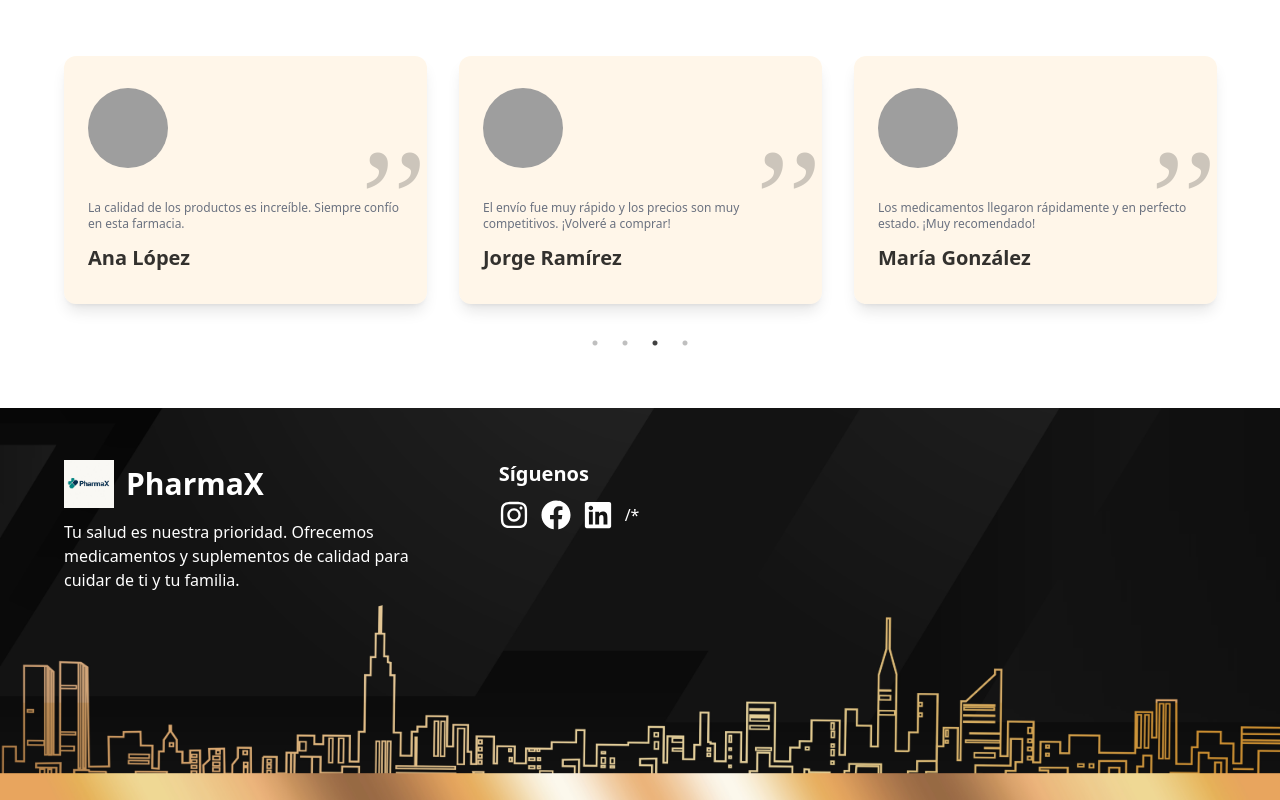
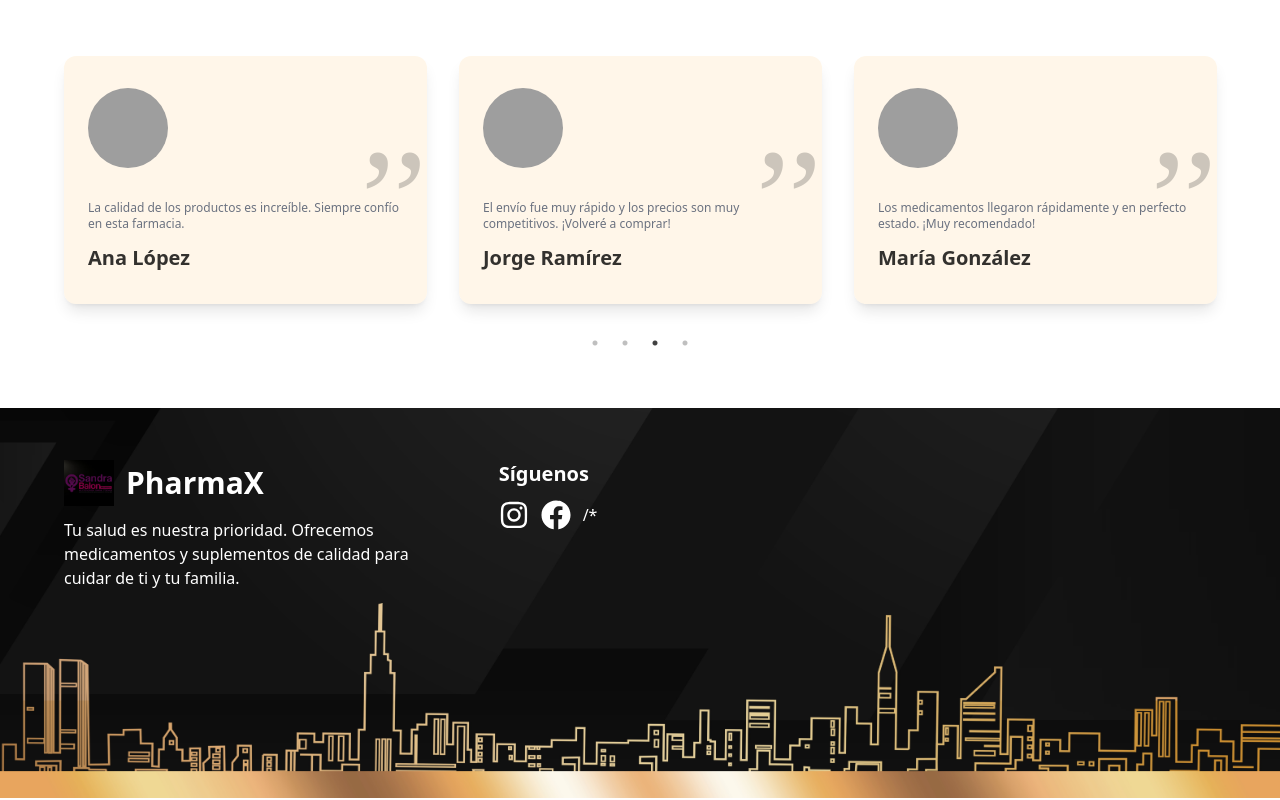
Before and after one commit to eduardopedroza/sandra-balon, a React (Vite) app: page / in a window 1280 px wide. Shown: the part 2055-2855 px from the top of the page. Built offline with nearby package versions, Linux system fonts and the light colour scheme; grey boxes are pictures that could not be loaded.

Commit message:
updated correctly

```diff
--- a/src/components/Footer/Footer.jsx
+++ b/src/components/Footer/Footer.jsx
@@ -1,5 +1,5 @@
 import React from "react";
-import footerLogo from "../../assets/logo.jpeg";
+import footerLogo from "../../assets/newLogo.jpg";
 import Banner from "../../assets/wesbite/footer-pattern.jpg";
 import {
   FaFacebook,
@@ -116,9 +116,6 @@ const Footer = () => {
                   >
                     <FaFacebook className="text-3xl" />
                   </a>
-                  <a href="#" className="hover:text-primary duration-300">
-                    <FaLinkedin className="text-3xl" />
-                  </a>
                   /*{" "}
                 </div>
               </div>
```
